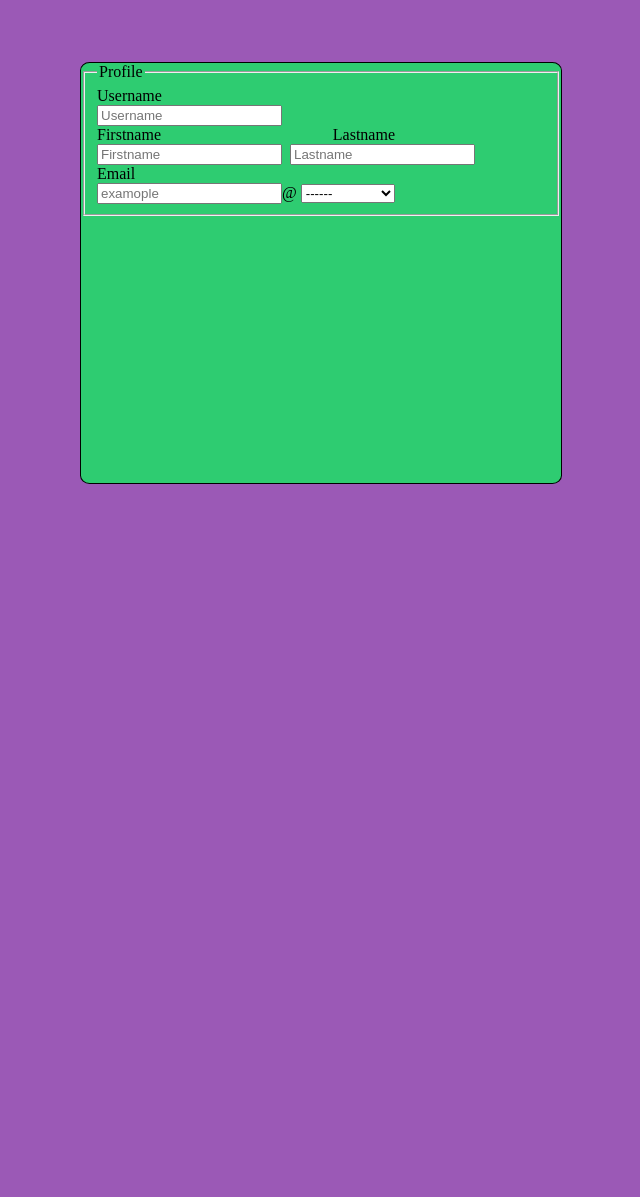
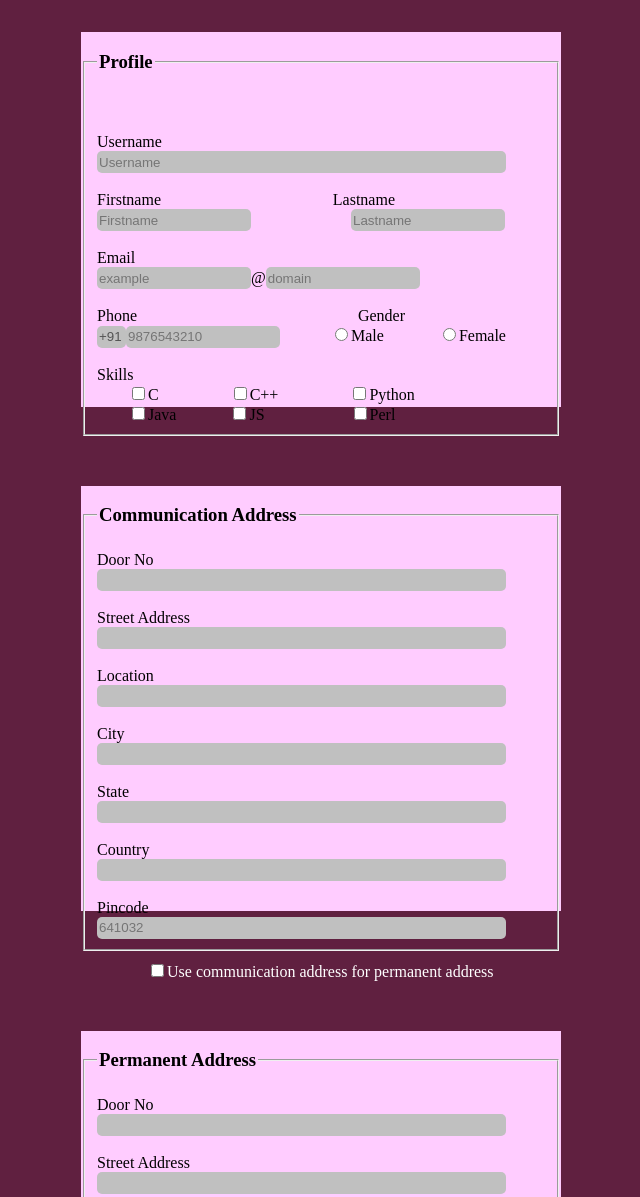
Before and after one commit to davidgabriel07/davidgabriel07.github.io, a plain HTML site: page index.html in a window 1280 px wide. Shown: the part 520-1717 px from the top of the page, without its empty margins (319-959 px from the left). Before the commit the page ends 1012 px from the top, so only its background shows below. Drawn offline with Linux system fonts and the light colour scheme.

Commit message:
portfolio

```diff
--- a/index.html
+++ b/index.html
@@ -3,19 +3,25 @@
 <head>
 	<title>Portfolio</title>
 	<style>
-	.profile-container,.profile {
+	.profile-container{
 	width: 480px;
 	height:420px;
 	border: 1px solid black;
 	margin: 80px auto 0 auto;
 	border-radius: 2%;
-	background: #2ecc71;
+	background:#ffb3ff;
+	}
+	body{
+		background: #602040;
+	}
+	.profile-links{
+		background: silver;
 	}
 	.back{
-		background: #9b59b6;
+		background: ;
 	}
 	.profile-back{
-		background: transparent url('Desert.jpg') no-repeat;
+		background: transparent url('back1.jpg') no-repeat;
 		background-size: cover;
 		width: 480px;
 		height: 200px;
@@ -31,8 +37,9 @@
 		width:80px;
 		height:80px;
 		position: absolute;
-		background: transparent url('Hydrangeas.jpg') no-repeat;
+		background: transparent url('pro.jpg') no-repeat;
 		background-size: cover;
+		border: 4px solid white;
 		border-radius: 50%;
 	}
 	li{
@@ -40,6 +47,59 @@
 		padding-left: 25px;
 		padding-right: 25px;
 		display: inline-block;
+	}
+	.check{
+		margin-left:35px;
+	}
+	.check1{
+		margin-left: 75px;
+	}
+	.check2{
+		margin-left: 57px;
+	}
+	.check3{
+		margin-left: 75px;
+	}
+	.check4{
+		margin-left: 89px;
+	}
+	#small{
+		width: 25px;
+	}
+	input[type=radio]{
+		margin-left:55px;
+	}
+	.profile,.add{
+		width: 480px;
+		height: 425px;
+		margin: 50px auto 0 auto;
+		background:#ffccff;
+	}
+	.profile{
+		height: 375px;
+	}
+	.box{
+		margin: 50px auto 0 auto;
+	}
+	.full{
+		width: 405px;
+		border:none;
+		height: 20px;
+		border-radius: 5px;
+		background:silver;
+	}
+	.half{
+		width:150px;
+		border: none;
+		height: 20px;
+		border-radius: 5px;
+		background: silver;
+	}
+	.rad{
+		background: #27ae60;
+	}
+	.box{
+		color:white;
 	}
 	</style>
 </head>
@@ -66,24 +126,75 @@
 <div class="profile">
 	<form>
 		<fieldset>
-			<legend>Profile</legend>
+				<br><br>
+			<legend><h3>Profile</h3></legend>
 			<label>Username</label><br>
-			<input type="text" name="user" placeholder="Username" id="user"><br>
-			<label>Firstname</label><label style="float: right;margin-right: 150px;">Lastname</label><br>
-			<input type="text" name="fname" id="fname" placeholder="Firstname">
-			<input style="float: right;margin-right: 70px;" type="text" name="lname" id="lname" placeholder="Lastname"><br>
-			<label>Email</label><br>
-			<input type="text" name="mail" placeholder="examople">@
-			<select>
-				<option>------</option>
-				<option>gmail.com</option>
-				<option>yahoo.com</option>
-				<option>outlook.com</option>
-				<option>hotmail.com</option>
-			</select>
-
+			<input type="text" class="full" name="user" placeholder="Username" id="user"><br>
+			<br><label>Firstname</label><label style="float: right;margin-right: 150px;">Lastname</label><br>
+			<input class="half" type="text" name="fname" id="fname" placeholder="Firstname">
+			<input style="float: right;margin-right: 40px;" class="half" type="text" name="lname" id="lname" placeholder="Lastname"><br>
+			<br><label>Email</label><br>
+			<input type="text" class="half" name="mail" placeholder="example">@<input class="half" list="mail" name="mail" placeholder="domain">
+			<datalist id="mail">
+				<option value="gmail.com">
+				<option value="yahoo.com">
+				<option value="outlook.com">
+				<option value="hotmail.com">
+				<option value="redmail.com">
+				<option value="rediff.com">
+				<option value="karpagam.com">
+			</datalist><br>
+			<br><label for="Phone No">Phone</label><label for="gender" style="float:right;margin-right:140px;">Gender</label><br>
+			<input class="half" type="text" id="small" value="+91" disabled><input class="half" type="text" name="phone" maxlength="10"  placeholder="9876543210"><input class="rad" type="radio" name="gender">Male <input class="rad" type="radio" name="gender">Female<br>
+			<br><label for="skills">Skills</label><br>
+				<input class="check" type="checkbox">C<input class="check1" type="checkbox">C++<input class="check3" type="checkbox">Python<br>
+				<input class="check" type="checkbox">Java<input class="check2" type="checkbox">JS<input class="check4" type="checkbox">Perl
 		</fieldset>
+		<div class="add">
+			<form>
+				<fieldset>
+					<legend><h3>Communication Address</h3></legend>
+					<label>Door No</label><br>
+					<input class="full" type="text" name="address"><br><br>
+					<label>Street Address</label><br>
+					<input class="full" type="text" name="street"><br><br>
+					<label>Location</label><br>
+					<input class="full" type="text" name="location"><br><br>
+					<label>City</label><br>
+					<input class="full" type="text" name="city"><br><br>
+					<label>State</label><br>
+					<input class="full" type="text" name="state"><br><br>
+					<label>Country</label><br>
+					<input class="full" type="text" name="country"><br><br>
+					<label>Pincode</label><br>
+					<input type="text" class="full" name="pin" placeholder="641032" maxlength="6">
+				</fieldset>
+			</form>
+		</div>
+		<div class="box"><input type="checkbox" name="check1" style="margin-left:70px;">Use communication address for permanent address</div>
+		<div class="add">
+				<form>
+					<fieldset>
+						<legend><h3>Permanent Address</h3></legend>
+						<label>Door No</label><br>
+						<input class="full" type="text" name="address"><br><br>
+						<label>Street Address</label><br>
+						<input class="full" type="text" name="street"><br><br>
+						<label>Location</label><br>
+						<input class="full" type="text" name="location"><br><br>
+						<label>City</label><br>
+						<input class="full" type="text" name="city"><br><br>
+						<label>State</label><br>
+						<input class="full" type="text" name="state"><br><br>
+						<label>Country</label><br>
+						<input class="full" type="text" name="country"><br><br>
+						<label>Pincode</label><br>
+						<input type="text" class="full" name="pin" placeholder="641032" maxlength="6">
+					</fieldset>
+				</form>
+			</div>
 	</form>
 </div>
+<br><br>
 </body>
 </html>
```
Also changed, not shown: Desert.jpg (deleted), Hydrangeas.jpg (deleted), back1.jpg (added), pro.jpg (added).
